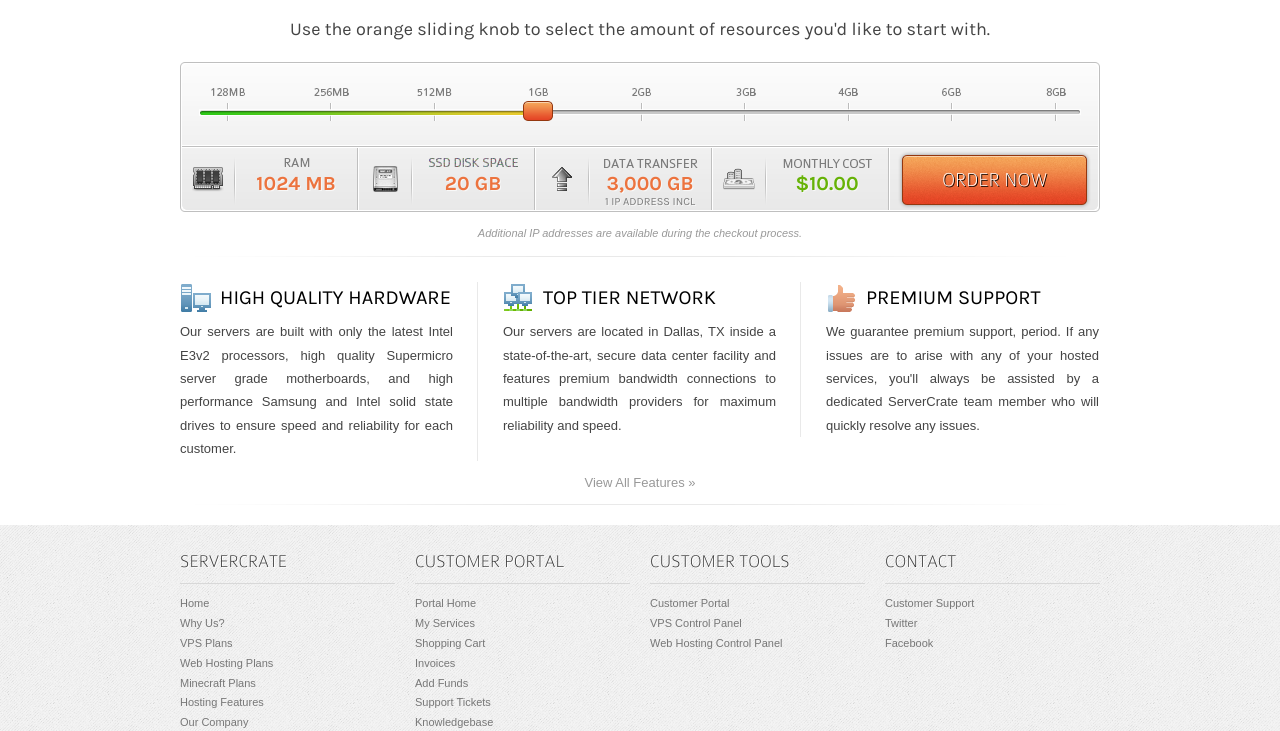
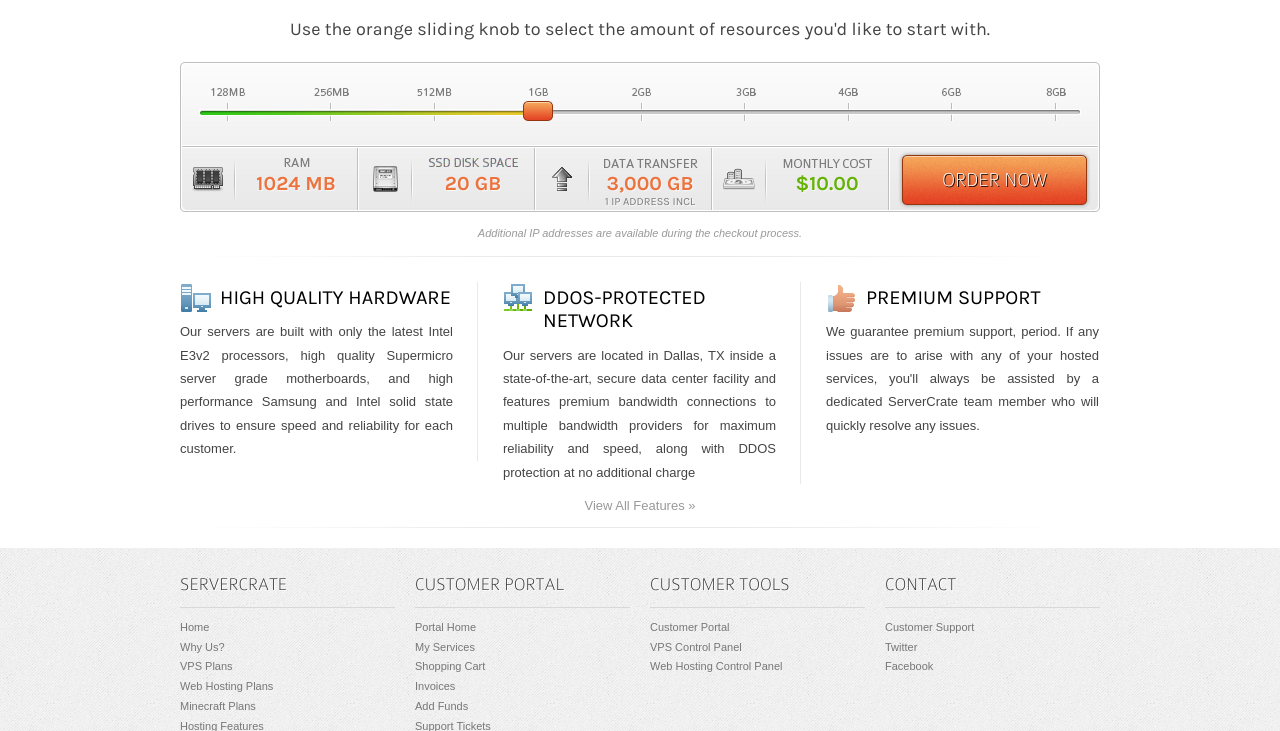
Before and after one commit to RobertClarke/ServerCrate, a PHP site: page /vps in a window 1280 px wide. Shown: the part 461-1192 px from the top of the page. Run offline with PHP 8.4, Linux system fonts and the light colour scheme; some libraries are stand-ins or nearby versions.

Commit message:
Update vps.php

```diff
--- a/vps.php
+++ b/vps.php
@@ -30,8 +30,8 @@
                 <p>Our servers are built with only the latest Intel E3v2 processors, high quality Supermicro server grade motherboards, and high performance Samsung and Intel solid state drives to ensure speed and reliability for each customer.</p>
             </div>
             <div class="one-third">
-                <h2 class="icon network">Top Tier Network</h2>
-                <p>Our servers are located in Dallas, TX inside a state-of-the-art, secure data center facility and features premium bandwidth connections to multiple bandwidth providers for maximum reliability and speed.</p>
+                <h2 class="icon network">DDOS-Protected Network</h2>
+                <p>Our servers are located in Dallas, TX inside a state-of-the-art, secure data center facility and features premium bandwidth connections to multiple bandwidth providers for maximum reliability and speed, along with DDOS protection  at no additional charge</p>
             </div>
             <div class="one-third last">
                 <h2 class="icon thumbup">Premium Support</h2>
```
